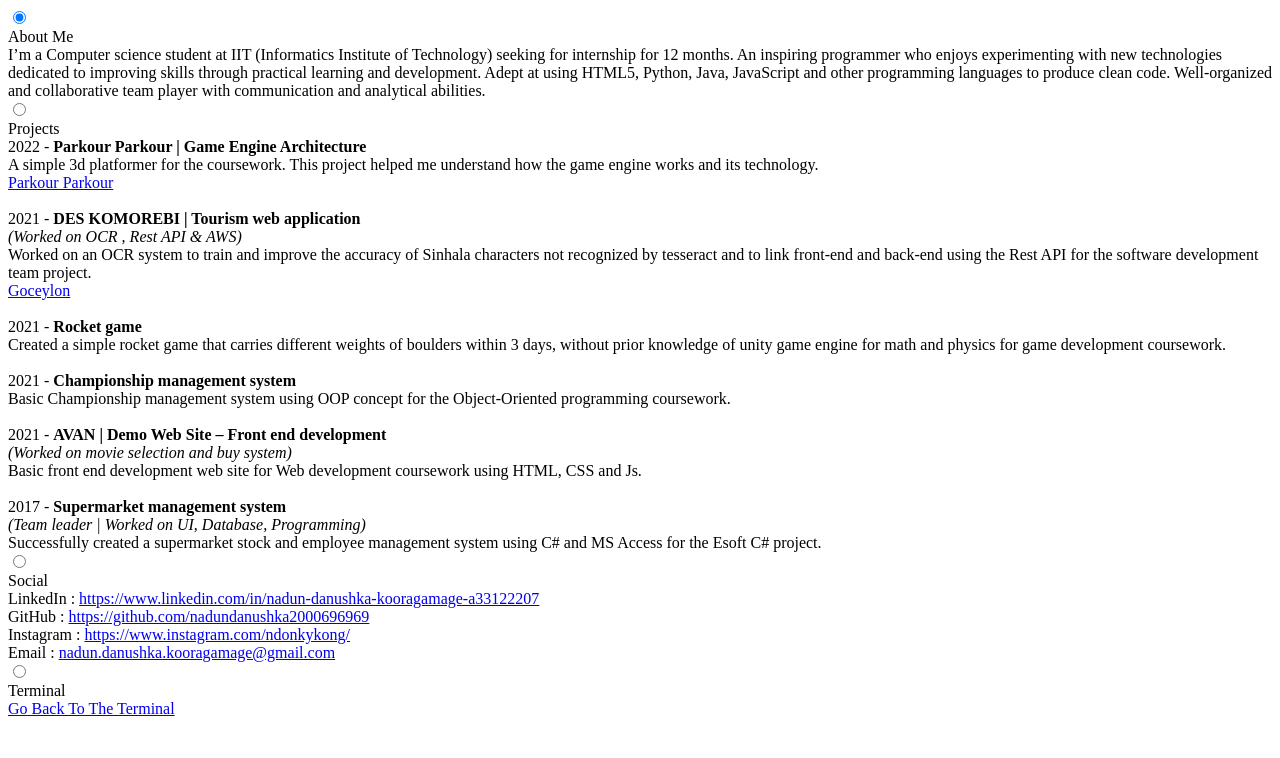
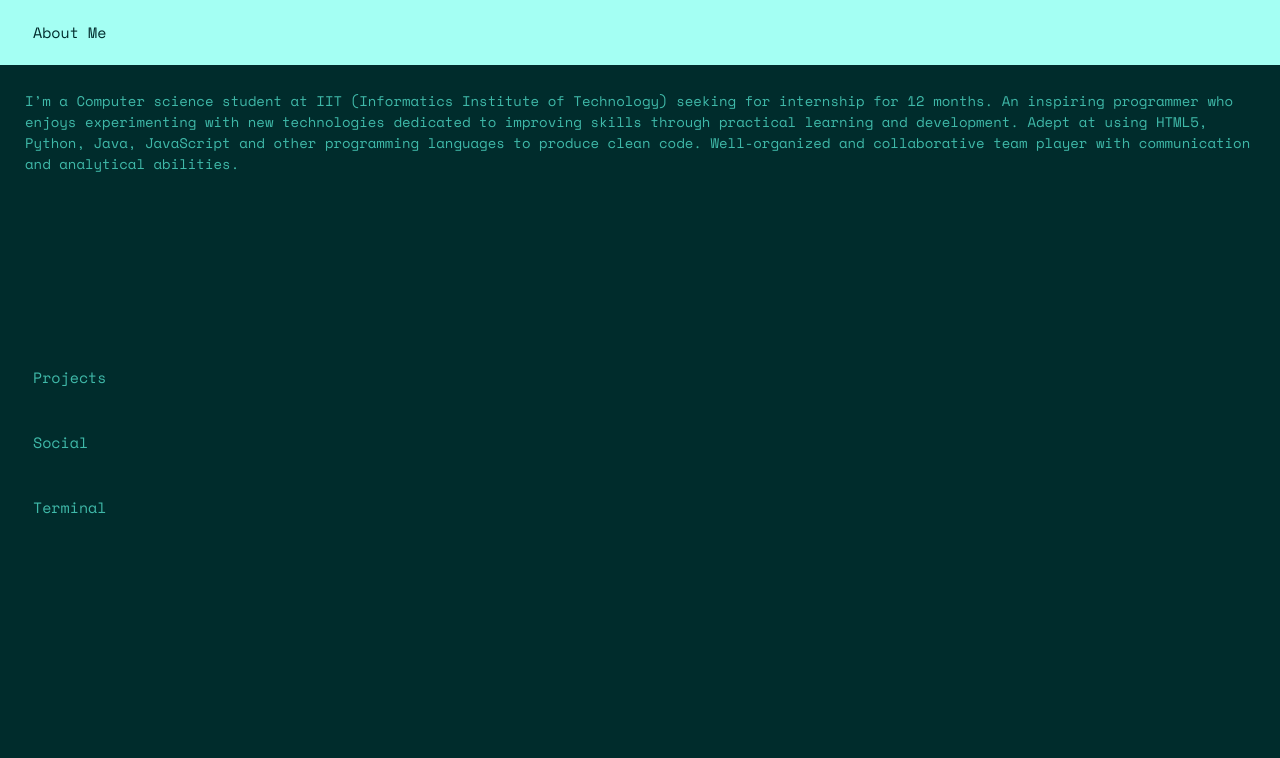
Before and after one commit to nadundanushka2000696969/Terminal-Website-Portfolio, a plain HTML site: page gui.html in a window 1280 px wide. Drawn offline with nearby package versions, Linux system fonts and the light colour scheme; the site is published under a folder, as on GitHub Pages, so addresses that start at the root find nothing.

Commit message:
fix the css page loding issue

```diff
--- a/gui.html
+++ b/gui.html
@@ -3,7 +3,7 @@
     <meta charset="utf-8">
     <title>Welcome to my portfolio</title>
     <meta name="viewport" content="width=device-width, initial-scale=1">
-    <link rel="stylesheet" href="/css/gui.css">
+    <link rel="stylesheet" href="css/gui.css">
     <!--gfonts-->
     <link rel="preconnect" href="https://fonts.googleapis.com">
     <link rel="preconnect" href="https://fonts.gstatic.com" crossorigin>
```
